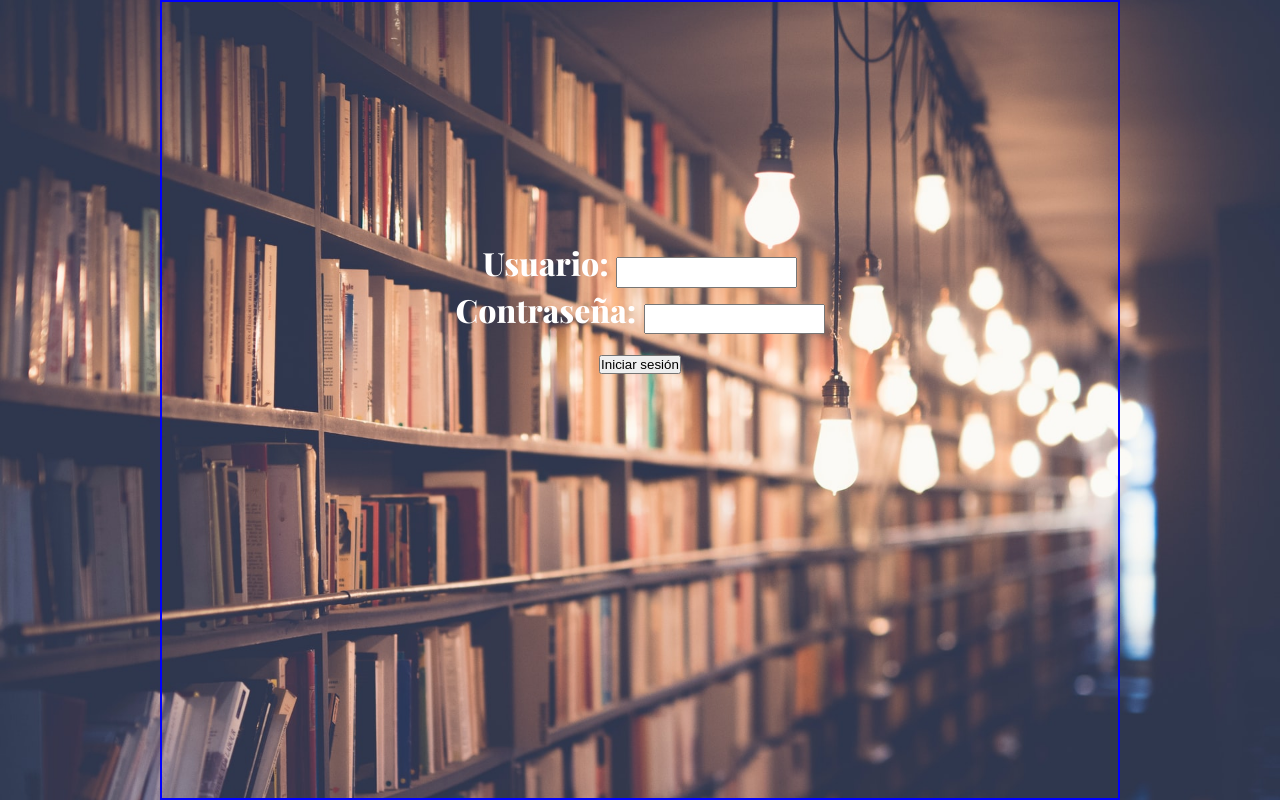
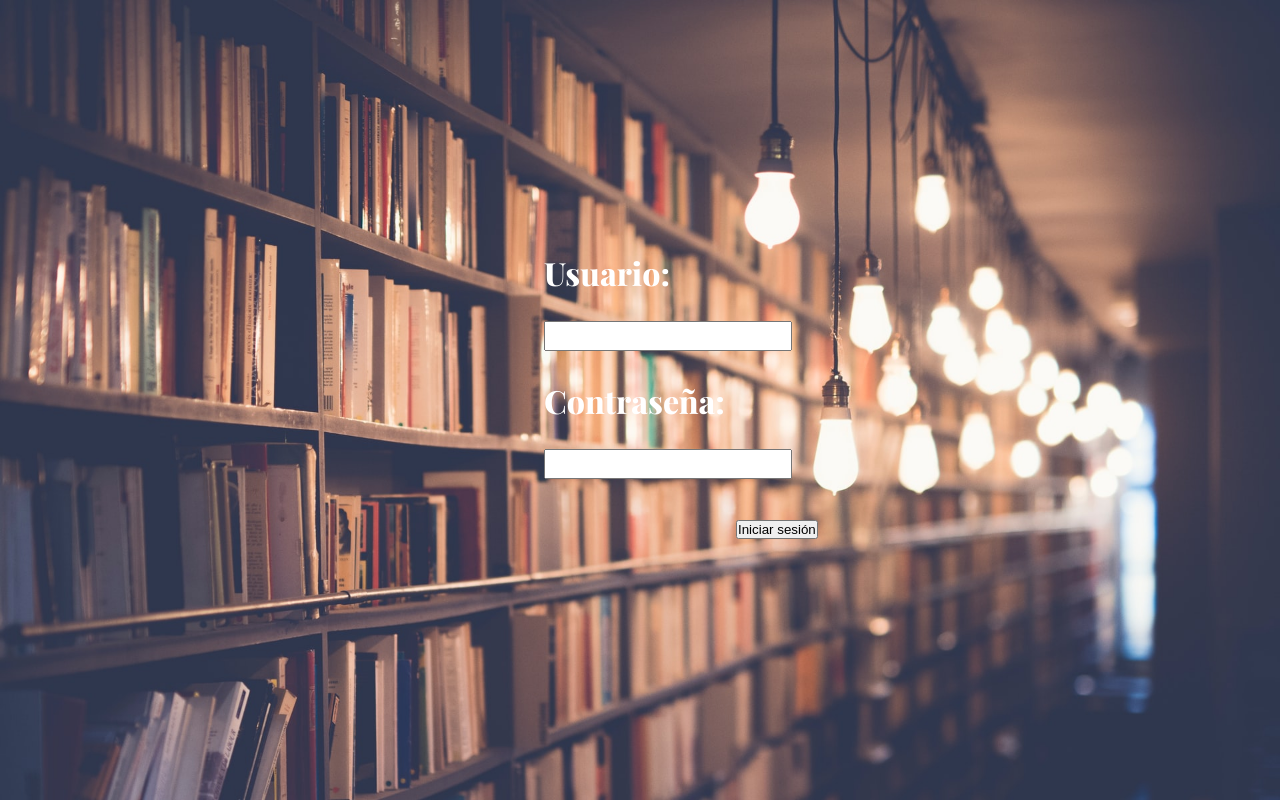
Before and after one commit to acc3p7/bibliotek, a plain HTML site: page index2.html in a window 1280 px wide. Drawn offline with nearby package versions, Linux system fonts and the light colour scheme.

Commit message:
mejorado el index 2

```diff
--- a/css/styles.css
+++ b/css/styles.css
@@ -109,7 +109,7 @@ img{
 .main-grid-lecturas {
     display: grid;
     width: 75%;
-    grid-template: repeat(12, 1fr) / 50px 50px 1fr;
+    grid-template: 50px 50px 1fr / repeat(12, 1fr);
     margin: auto;
     border: 2px;
     background-color: yellowgreen;
@@ -127,6 +127,9 @@ img{
 
 .middle-lecturas-col {
     width: 33%;
+    align-items: center;
+    display: flex;
+    justify-content: space-around;
     align-items: center;
 }
 
--- a/css/styles2.css
+++ b/css/styles2.css
@@ -27,10 +27,10 @@ body{
 .main-grid-index {
     display: grid;
     width: 75%;
-    grid-template: repeat(30, 1fr) / repeat(12, 1fr);
+    grid-template: 15em repeat(6, 4em) / 1fr;
     margin: auto;
-    height: 50em;
-    border: 2px blue solid;
+
+    /*border: 2px blue solid;*/
 }
 
 
@@ -42,24 +42,63 @@ body{
 
   }
 
-  .container{
-    grid-area: 1 / 1 / span 30 / span 12;
+.indexUser{
+    grid-area: 2 / 1 / 2 / span 3;
+}
+
+.indexUserInput{
+    grid-area: 3 / 1 / 3 / span 3;
+}
+
+.indexPass{
+    grid-area: 4 / 1 / 4 / span 3;
+}
+
+.indexPassInput{
+    grid-area: 5 / 1 / 5 / span 3;
+}
+
+.indexInicioSesion{
+    grid-area: 6 / 1 / 6 / span 3;
+}
+
+.estiloLog{
+    display: flex;
+    align-items: center;
+    color: white;
+    font-weight: bold;
+    font-size: 2em;
+    margin-left: 40%;
+}
+
+.estiloInicioSesion{
     display: flex;
     align-items: center;
     align-content: center;
-    color: white;
-    font-weight: bold;
+    margin-left: 60%;
+}
+
+.estiloInput {
+
+    display: flex;
+    align-items: center;
     font-size: 2em;
-  }
+    margin-left: 40%;
+}
 
-  #center {
+.estiloInput input{
+    width: 43%;
+    min-width: 200px;
+}
+
+#center {
     display: flex;
     align-content: center;
     color: white;
     flex-direction: column;
     margin-top: 25%;
-  }
+}
 
-  input{
+input{
     line-height: 2em;
-  }
+}
--- a/index2.html
+++ b/index2.html
@@ -14,21 +14,25 @@
         <main>
 
             <div class="main-grid-index">
-                <div class="box container" id="center">
-                    <div class="miniContainer">
+
+                    <div class="indexUser estiloLog">
                         <label for="log">Usuario:</label>
+                    </div>
+                    <div class="indexUserInput estiloInput">
                         <input type="text" name="log" required>
                     </div>
-                    <div class="miniContainer">
+                    <div class="indexPass estiloLog">
                         <label for="pass">Contraseña:</label>
-                        <input type="password" id="pass" name="password" minlength="8" required>
                     </div>
-                        <div class="miniContainer">
+                    <div class="indexPassInput estiloInput">
+                        <input type="password" id="pass" name="password" minlength="8" size="48" required>
+                    </div>
+                        <div class="indexInicioSesion estiloInicioSesion">
                         <form method="get" action="https://acc3p7.github.io/bibliotek/index.html">
                             <input type="submit" value="Iniciar sesión">
                         </form>
                     </div>
-                </div>
+
             </div>
 
         </main>
```
